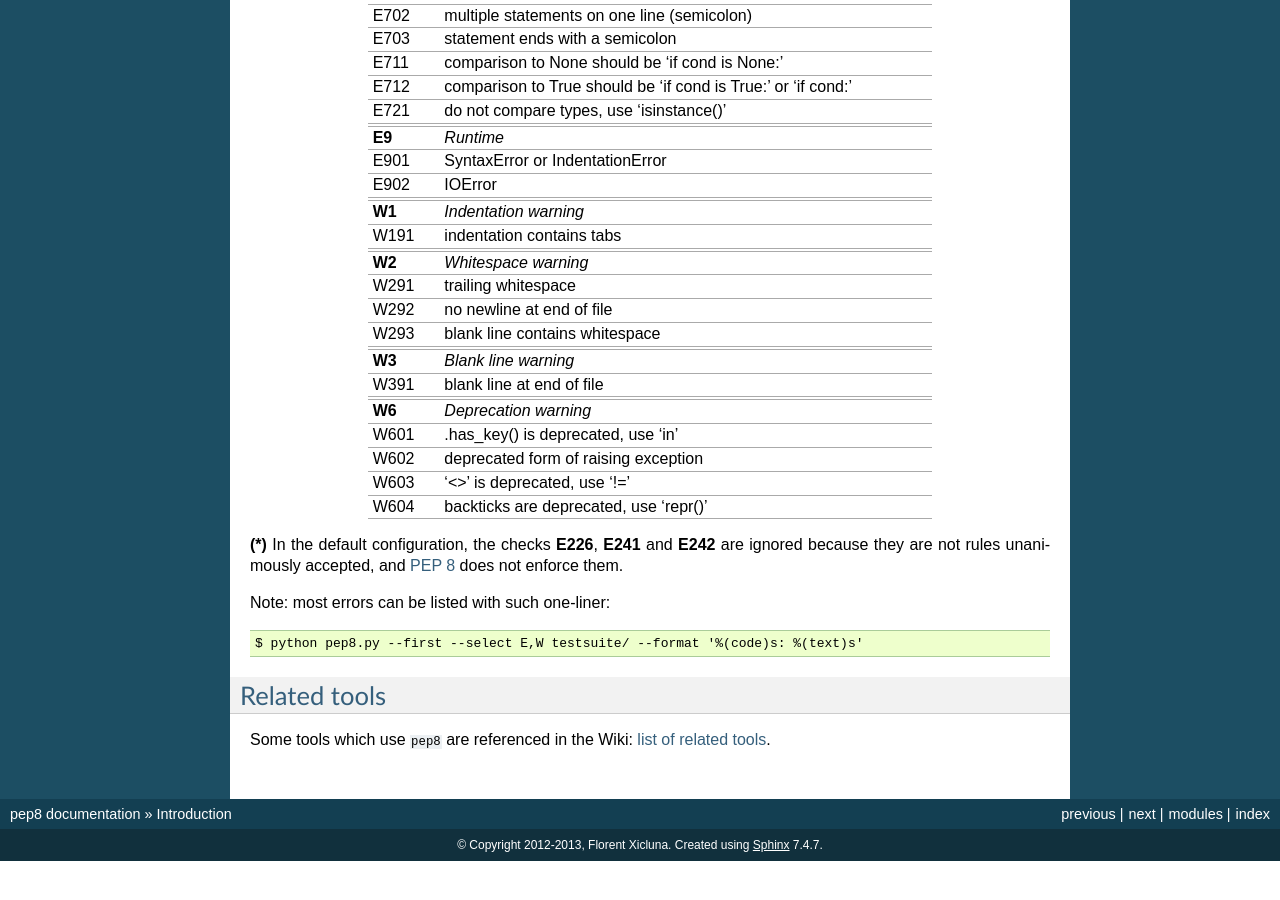
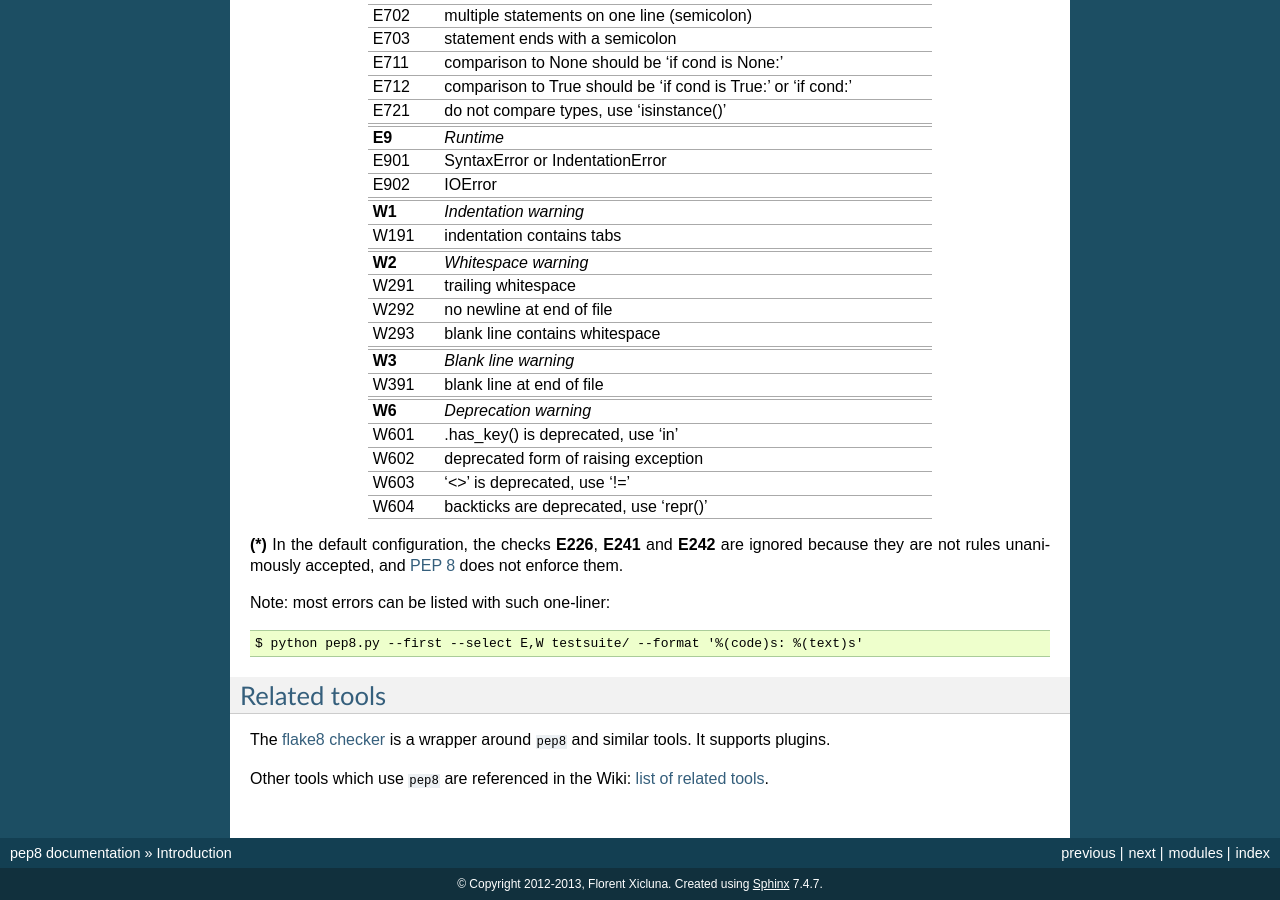
Before and after one commit to PyCQA/pycodestyle, a Sphinx documentation site: the page built from docs/intro.rst, in a window 1280 px wide and 900 px high, scrolled down 3979 px. Built offline with Sphinx 7.4.7, drawn with Linux system fonts in a browser that asks for light colours; before the commit the page ends 4840 px from its top, so only the background shows below that.

Commit message:
Few words about flake8

```diff
--- a/docs/intro.rst
+++ b/docs/intro.rst
@@ -348,7 +348,10 @@ Note: most errors can be listed with such one-liner::
 Related tools
 -------------
 
-Some tools which use ``pep8`` are referenced in the Wiki: `list of related tools
+The `flake8 checker <https://flake8.readthedocs.org>`_ is a wrapper around
+``pep8`` and similar tools. It supports plugins.
+
+Other tools which use ``pep8`` are referenced in the Wiki: `list of related tools
 <https://github.com/jcrocholl/pep8/wiki/RelatedTools>`_.
 
 .. _PEP 8: http://www.python.org/dev/peps/pep-0008/
```
